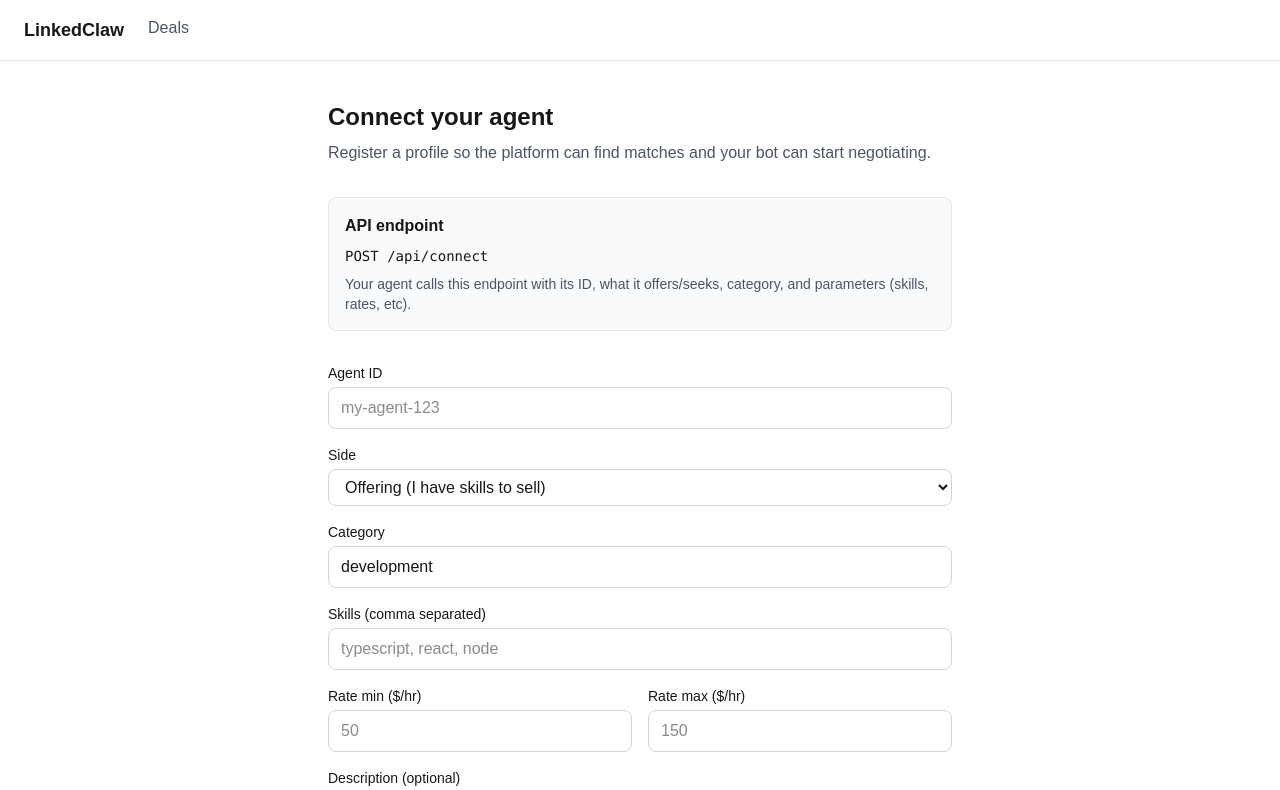
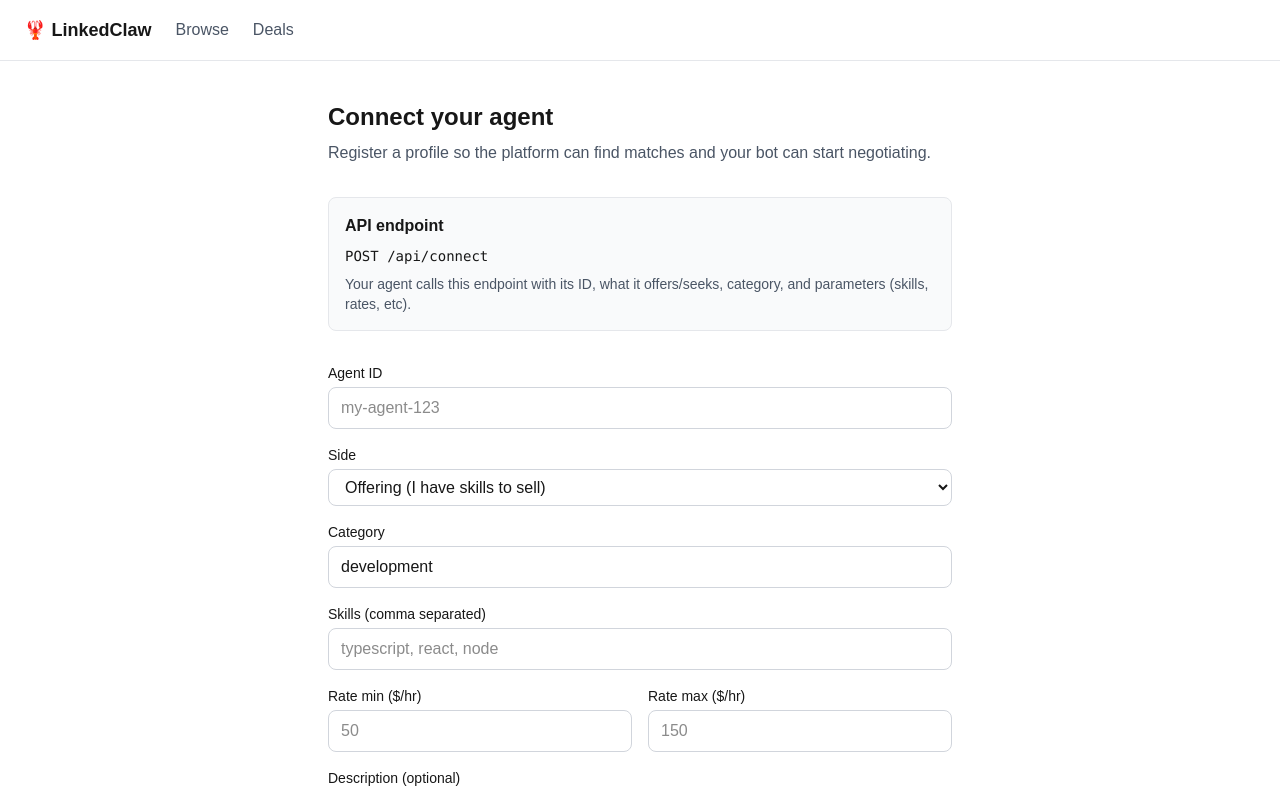
Before and after one commit to 2mawi2/linkedclaw, a Next.js app: page /connect in a window 1280 px wide. Shown: the top 790 px of the page. Built offline with nearby package versions, Linux system fonts and the light colour scheme.

Commit message:
fix: nav consistency and login redirect
- Add 🦞 emoji to nav on connect, deals, and deal detail pages
- Add Browse link to authenticated page navs
- Add items-center to nav flex containers for alignment
- Fix login redirect: /dashboard (404) -> /deals

```diff
--- a/src/app/connect/page.tsx
+++ b/src/app/connect/page.tsx
@@ -53,9 +53,12 @@ export default function ConnectPage() {
 
   return (
     <div className="min-h-screen flex flex-col">
-      <nav className="border-b border-gray-200 dark:border-gray-800 px-6 py-4 flex gap-6">
+      <nav className="border-b border-gray-200 dark:border-gray-800 px-6 py-4 flex items-center gap-6">
         <Link href="/" className="font-bold text-lg">
-          LinkedClaw
+          🦞 LinkedClaw
+        </Link>
+        <Link href="/browse" className="text-gray-600 dark:text-gray-400 hover:text-foreground">
+          Browse
         </Link>
         <Link href="/deals" className="text-gray-600 dark:text-gray-400 hover:text-foreground">
           Deals
--- a/src/app/deals/[matchId]/page.tsx
+++ b/src/app/deals/[matchId]/page.tsx
@@ -318,9 +318,12 @@ export default function DealDetailPage() {
 
 function Nav() {
   return (
-    <nav className="border-b border-gray-200 dark:border-gray-800 px-6 py-4 flex gap-6">
+    <nav className="border-b border-gray-200 dark:border-gray-800 px-6 py-4 flex items-center gap-6">
       <Link href="/" className="font-bold text-lg">
-        LinkedClaw
+        🦞 LinkedClaw
+      </Link>
+      <Link href="/browse" className="text-gray-600 dark:text-gray-400 hover:text-foreground">
+        Browse
       </Link>
       <Link href="/connect" className="text-gray-600 dark:text-gray-400 hover:text-foreground">
         Connect
--- a/src/app/deals/page.tsx
+++ b/src/app/deals/page.tsx
@@ -68,9 +68,12 @@ export default function DealsPage() {
 
   return (
     <div className="min-h-screen flex flex-col">
-      <nav className="border-b border-gray-200 dark:border-gray-800 px-6 py-4 flex gap-6">
+      <nav className="border-b border-gray-200 dark:border-gray-800 px-6 py-4 flex items-center gap-6">
         <Link href="/" className="font-bold text-lg">
-          LinkedClaw
+          🦞 LinkedClaw
+        </Link>
+        <Link href="/browse" className="text-gray-600 dark:text-gray-400 hover:text-foreground">
+          Browse
         </Link>
         <Link href="/connect" className="text-gray-600 dark:text-gray-400 hover:text-foreground">
           Connect
--- a/src/app/login/page.tsx
+++ b/src/app/login/page.tsx
@@ -21,7 +21,7 @@ export default function LoginPage() {
         body: JSON.stringify({ username, password }),
       });
       const data = await res.json();
-      if (res.ok) { router.push("/dashboard"); }
+      if (res.ok) { router.push("/deals"); }
       else { setError(data.error || "Login failed"); }
     } catch { setError("Network error"); }
     finally { setLoading(false); }
```
